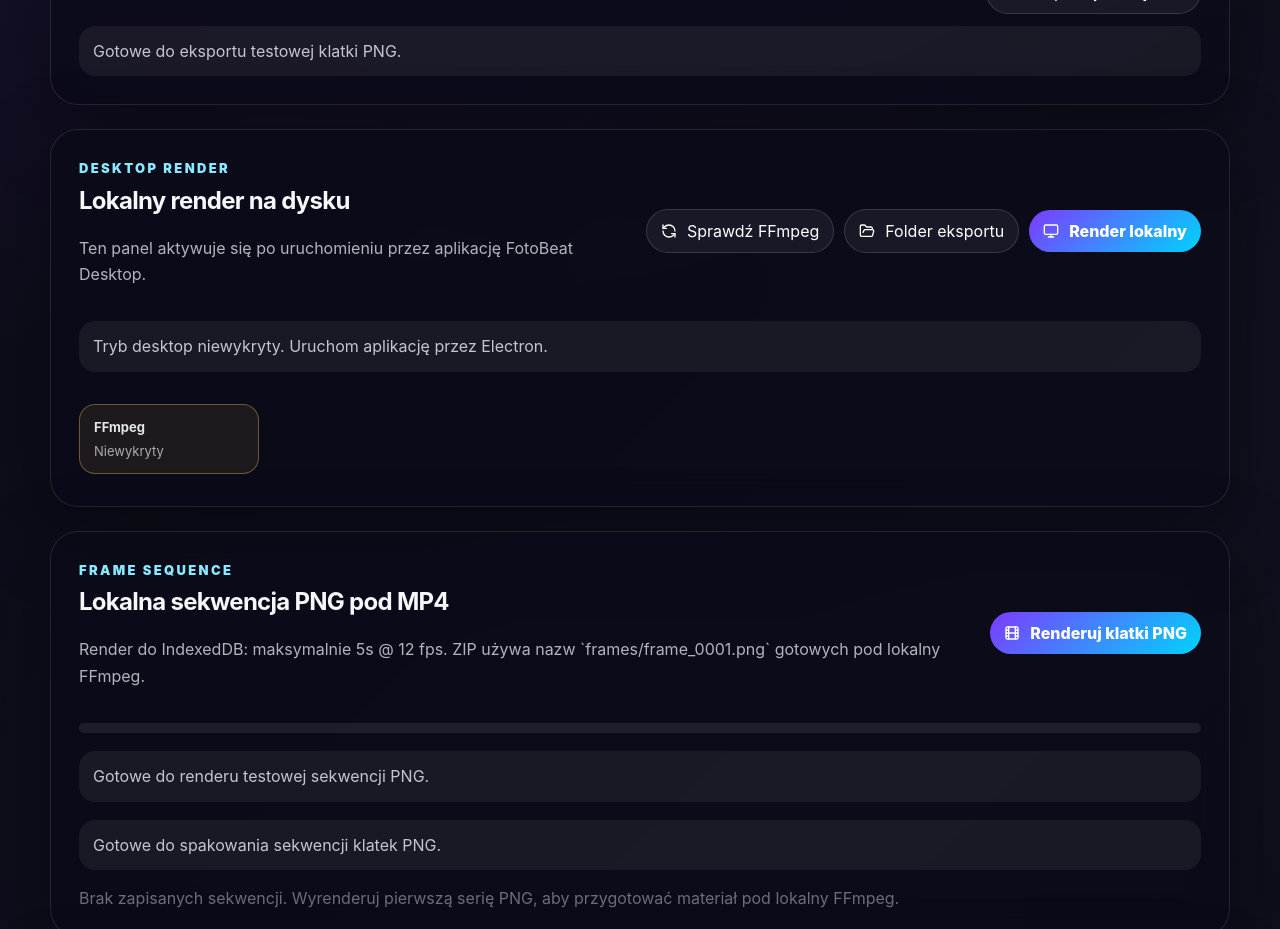
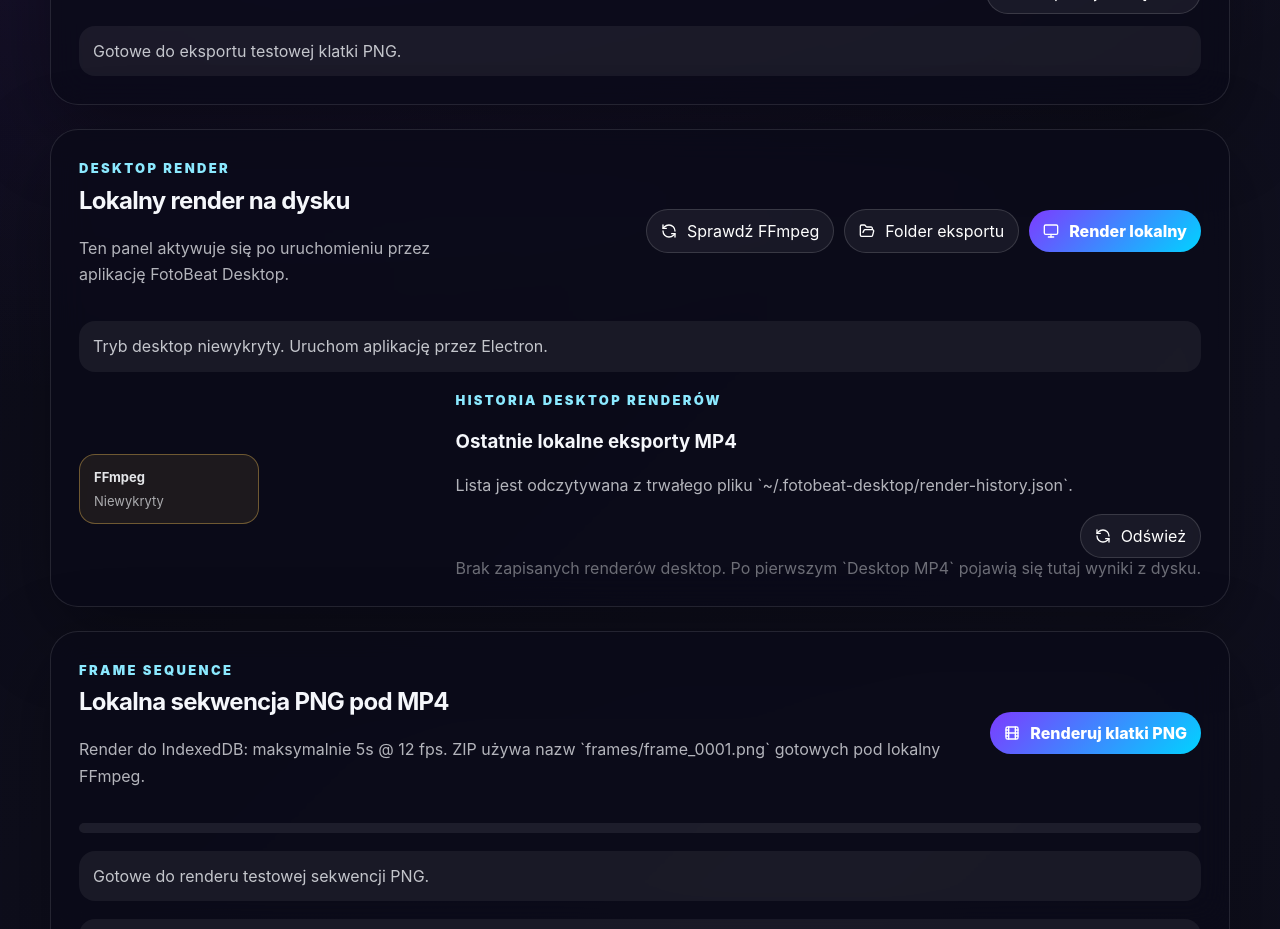
Before and after one commit to KumatyTomi/FotoBeat, a React (Vite) app: page / in a window 1280 px wide. Shown: the part 2020-2949 px from the top of the page. Built offline with nearby package versions, Linux system fonts and the light colour scheme.

Commit message:
Use extracted desktop render panel in app

```diff
--- a/src/App.jsx
+++ b/src/App.jsx
@@ -1,5 +1,6 @@
 import { useMemo, useState } from 'react';
-import { CheckCircle2, Download, FileJson, Film, FolderOpen, ImagePlus, Monitor, Music, Play, RefreshCcw, Save, Sparkles, Trash2, Upload, Wand2 } from 'lucide-react';
+import { CheckCircle2, Download, FileJson, Film, ImagePlus, Monitor, Music, Play, RefreshCcw, Save, Sparkles, Trash2, Upload, Wand2 } from 'lucide-react';
+import DesktopRenderPanel from './components/DesktopRenderPanel.jsx';
 import EffectCard from './components/EffectCard.jsx';
 import FileDropzone from './components/FileDropzone.jsx';
 import TimelinePreview from './components/TimelinePreview.jsx';
@@ -299,42 +300,7 @@ export default function App() {
         <p className={`frame-export-status ${frameExporter.frameExport.status}`}>{frameExporter.frameExport.message}</p>
       </section>
 
-      <section className="render-export-panel">
-        <div>
-          <p className="panel-kicker">Desktop render</p>
-          <h2>Lokalny render na dysku</h2>
-          <p>{desktop.available ? 'Desktop bridge aktywny. Wybierz folder eksportu i utwórz lokalny render job z manifestem.' : 'Ten panel aktywuje się po uruchomieniu przez aplikację FotoBeat Desktop.'}</p>
-        </div>
-        <div className="render-export-actions">
-          <button className="ghost-button compact" onClick={desktop.refreshFfmpegStatus} disabled={!desktop.available}><RefreshCcw size={16} />Sprawdź FFmpeg</button>
-          <button className="ghost-button compact" onClick={desktop.pickOutputFolder} disabled={!desktop.available}><FolderOpen size={16} />Folder eksportu</button>
-          <button className="primary-button compact" onClick={() => createDesktopRenderJob()} disabled={!desktop.available}><Monitor size={16} />Render lokalny</button>
-          {desktop.localRenderJob && <button className="ghost-button compact" onClick={desktop.clearLocalRenderJob}><Trash2 size={16} />Wyczyść desktop job</button>}
-        </div>
-        <p className={`render-status ${desktop.status.type}`}>{desktop.status.message}</p>
-        <div className="desktop-health-grid">
-          <p className={desktop.ffmpegReady ? 'desktop-health ready' : 'desktop-health warning'}>
-            <strong>FFmpeg</strong>
-            <span>{desktop.ffmpegReady ? `Gotowy · ${desktop.ffmpegStatus?.version ?? desktop.ffmpegStatus?.binary}` : 'Niewykryty'}</span>
-          </p>
-          {desktop.ffmpegStatus?.binary && <p className="desktop-health"><strong>Binary</strong><span>{desktop.ffmpegStatus.binary}</span></p>}
-          {desktop.ffmpegStatus?.installHint && <p className="desktop-health warning"><strong>Install hint</strong><span>{desktop.ffmpegStatus.installHint}</span></p>}
-        </div>
-        {desktop.version && <p className="desktop-meta">{desktop.version.platform} · app {desktop.version.appVersion} · Electron {desktop.version.electronVersion}</p>}
-        {desktop.outputFolder && <p className="desktop-meta">Folder: {desktop.outputFolder}</p>}
-        {desktop.localRenderJob && (
-          <div className="render-history">
-            <article className="render-history-item">
-              <div>
-                <strong>{desktop.localRenderJob.id} · {desktop.localRenderJob.status}</strong>
-                <span>{desktop.localRenderJob.progress}% · {desktop.localRenderJob.outputPath ?? 'oczekuje na outputPath'}</span>
-              </div>
-              <div className="sequence-progress desktop-progress"><span style={{ width: `${desktop.localRenderJob.progress}%` }} /></div>
-              <div className="desktop-log-list">{desktop.localRenderJob.logs?.slice(-4).map((log, index) => <code key={`${log}-${index}`}>{log}</code>)}</div>
-            </article>
-          </div>
-        )}
-      </section>
+      <DesktopRenderPanel desktop={desktop} onCreateDesktopRenderJob={createDesktopRenderJob} />
 
       <section className="render-export-panel">
         <div>
```
